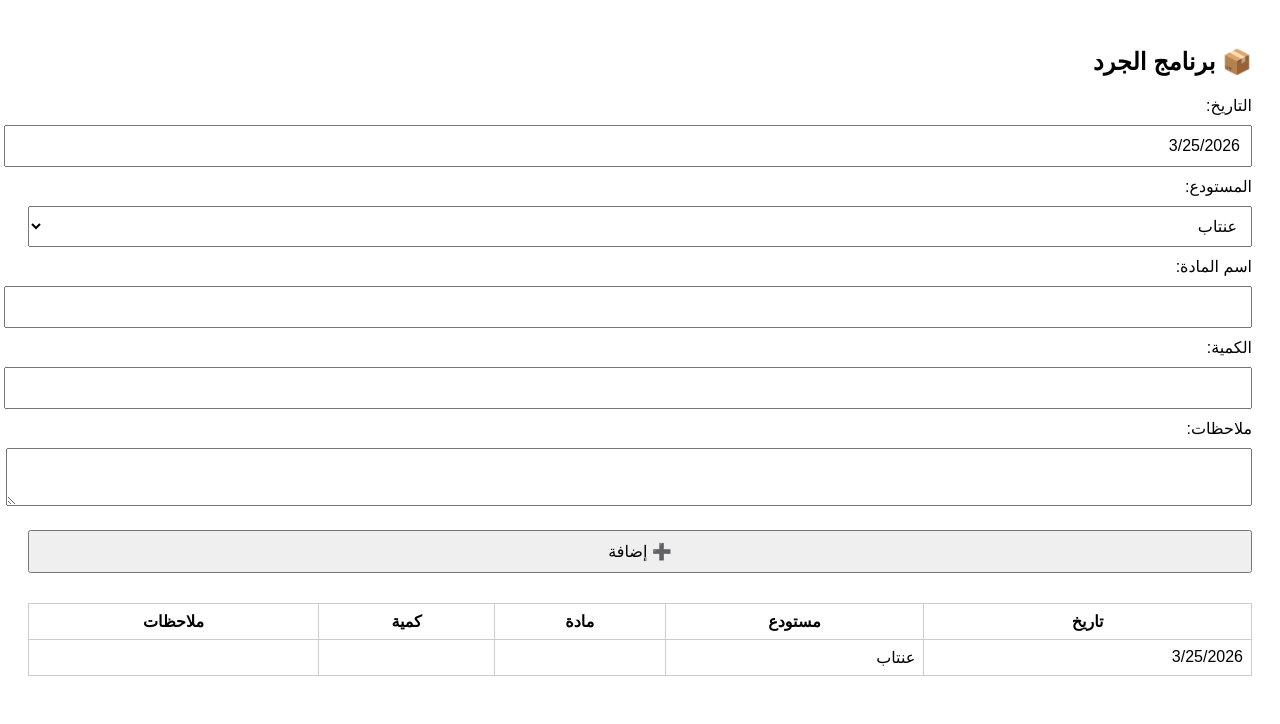
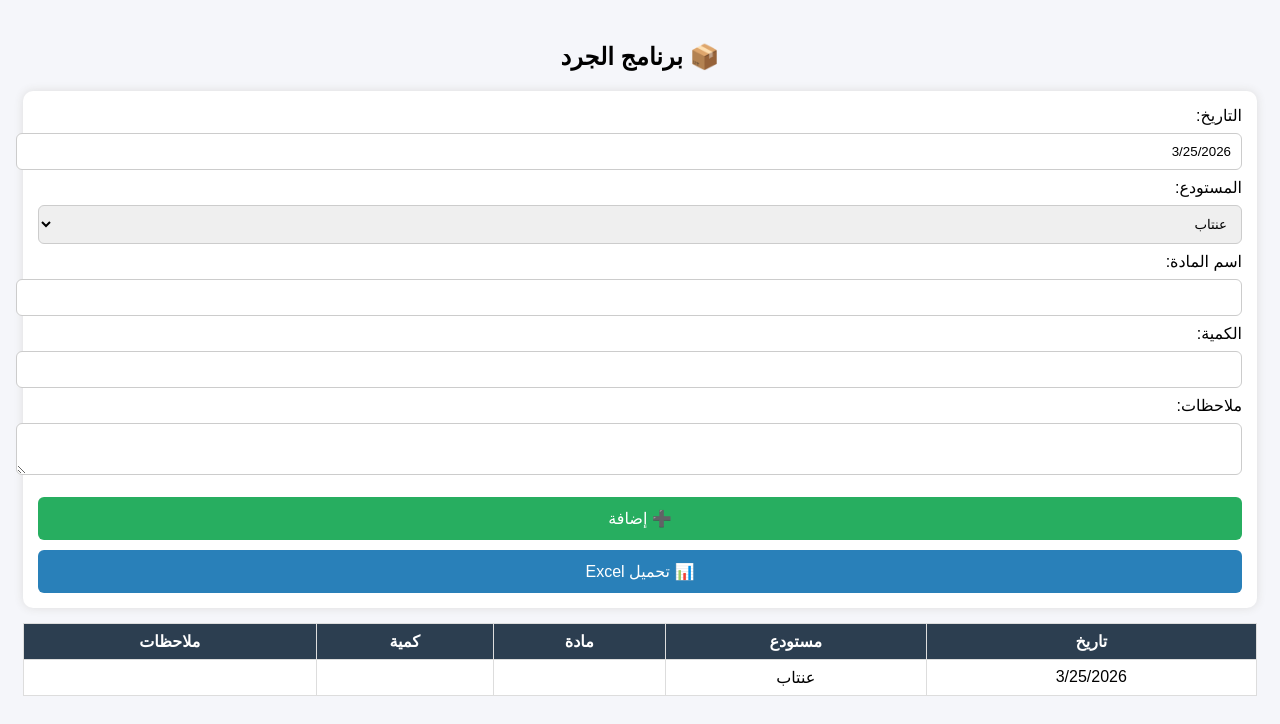
Before and after one commit to giath-mang/inventory-app, a plain HTML site: page index.html in a window 1280 px wide. Both pictures are taken after a click on the button "➕ إضافة". Drawn offline with Linux system fonts and the light colour scheme.

Commit message:
Update index.html

```diff
--- a/index.html
+++ b/index.html
@@ -3,31 +3,72 @@
 <head>
 <meta charset="UTF-8">
 <meta name="viewport" content="width=device-width, initial-scale=1.0">
+
 <title>برنامج الجرد</title>
 
 <style>
 body {
   font-family: Arial;
-  padding: 20px;
+  padding: 15px;
   direction: rtl;
+  background: #f5f6fa;
 }
 
-input, select, textarea, button {
+h2 {
+  text-align: center;
+}
+
+.card {
+  background: white;
+  padding: 15px;
+  border-radius: 10px;
+  box-shadow: 0 0 10px #ddd;
+}
+
+input, select, textarea {
   width: 100%;
-  margin: 10px 0;
+  margin: 8px 0;
   padding: 10px;
+  border-radius: 6px;
+  border: 1px solid #ccc;
+}
+
+button {
+  width: 100%;
+  padding: 12px;
+  margin-top: 10px;
+  border: none;
+  border-radius: 6px;
   font-size: 16px;
+  cursor: pointer;
+}
+
+.add {
+  background: #27ae60;
+  color: white;
+}
+
+.export {
+  background: #2980b9;
+  color: white;
 }
 
 table {
   width: 100%;
-  margin-top: 20px;
+  margin-top: 15px;
   border-collapse: collapse;
+  background: white;
+}
+
+th {
+  background: #2c3e50;
+  color: white;
 }
 
 td, th {
-  border: 1px solid #ccc;
   padding: 8px;
+  border: 1px solid #ddd;
+  text-align: center;
 }
 </style>
 
@@ -36,6 +77,8 @@ td, th {
 <body>
 
 <h2>📦 برنامج الجرد</h2>
+
+<div class="card">
 
 <label>التاريخ:</label>
 <input type="text" id="date" readonly>
@@ -55,7 +98,10 @@ td, th {
 <label>ملاحظات:</label>
 <textarea id="notes"></textarea>
 
-<button onclick="addItem()">➕ إضافة</button>
+<button class="add" onclick="addItem()">➕ إضافة</button>
+<button class="export" onclick="downloadCSV()">📊 تحميل Excel</button>
+
+</div>
 
 <table>
 <thead>
@@ -73,38 +119,55 @@ td, th {
 <script>
 document.getElementById("date").value = new Date().toLocaleDateString();
 
+let data = JSON.parse(localStorage.getItem("inventory") || "[]");
+
 function addItem() {
-  let date = document.getElementById("date").value;
-  let warehouse = document.getElementById("warehouse").value;
-  let item = document.getElementById("item").value;
-  let qty = document.getElementById("qty").value;
-  let notes = document.getElementById("notes").value;
+  let item = {
+    date: document.getElementById("date").value,
+    warehouse: document.getElementById("warehouse").value,
+    name: document.getElementById("item").value,
+    qty: document.getElementById("qty").value,
+    notes: document.getElementById("notes").value
+  };
 
-  let row = `<tr>
-    <td>${date}</td>
-    <td>${warehouse}</td>
-    <td>${item}</td>
-    <td>${qty}</td>
-    <td>${notes}</td>
-  </tr>`;
+  data.push(item);
+  localStorage.setItem("inventory", JSON.stringify(data));
 
-  document.getElementById("table").innerHTML += row;
-
-  saveData();
+  render();
 }
 
-function saveData() {
-  localStorage.setItem("inventory", document.getElementById("table").innerHTML);
+function render() {
+  let table = document.getElementById("table");
+  table.innerHTML = "";
+
+  data.forEach(d => {
+    table.innerHTML += `
+      <tr>
+        <td>${d.date}</td>
+        <td>${d.warehouse}</td>
+        <td>${d.name}</td>
+        <td>${d.qty}</td>
+        <td>${d.notes}</td>
+      </tr>
+    `;
+  });
 }
 
-function loadData() {
-  let data = localStorage.getItem("inventory");
-  if (data) {
-    document.getElementById("table").innerHTML = data;
-  }
+function downloadCSV() {
+  let csv = "تاريخ,مستودع,مادة,كمية,ملاحظات\n";
+
+  data.forEach(d => {
+    csv += `${d.date},${d.warehouse},${d.name},${d.qty},${d.notes}\n`;
+  });
+
+  let blob = new Blob([csv], { type: 'text/csv' });
+  let a = document.createElement("a");
+  a.href = URL.createObjectURL(blob);
+  a.download = "inventory.csv";
+  a.click();
 }
 
-loadData();
+render();
 </script>
 
 </body>
```
